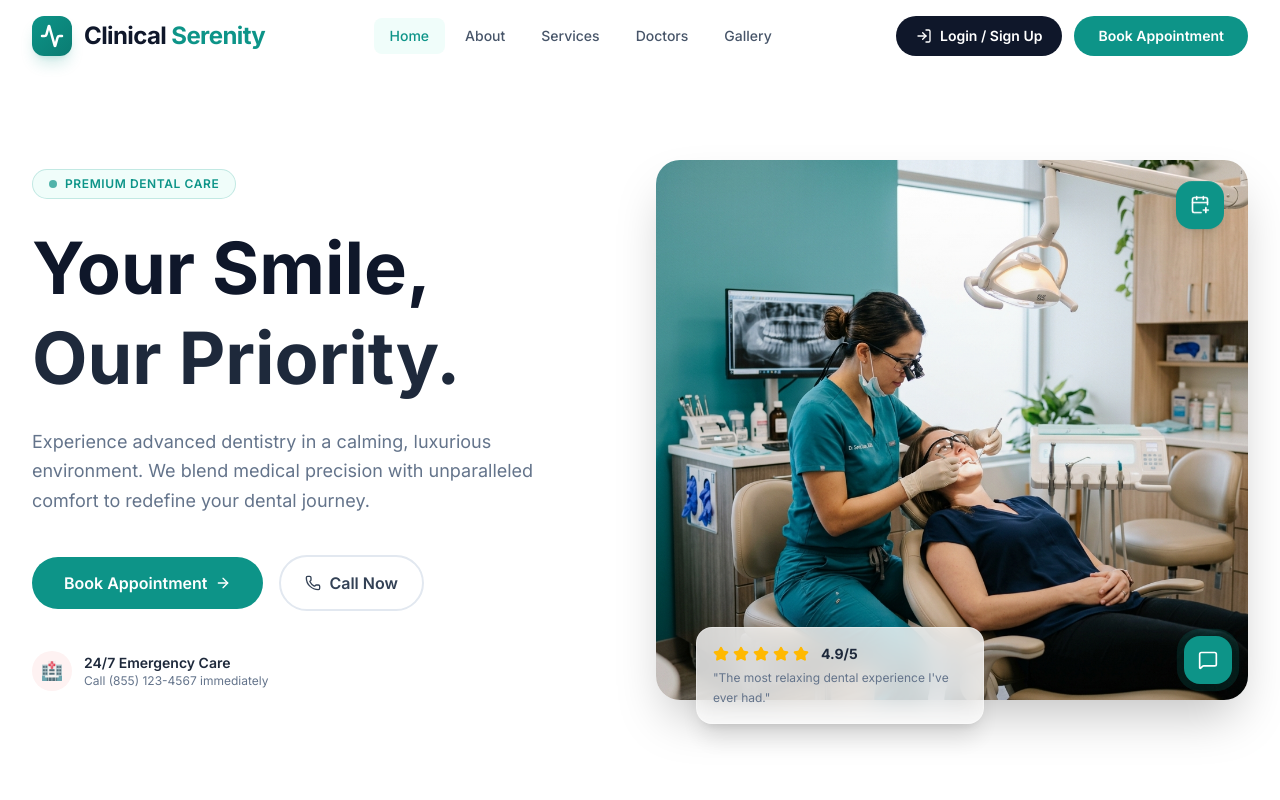
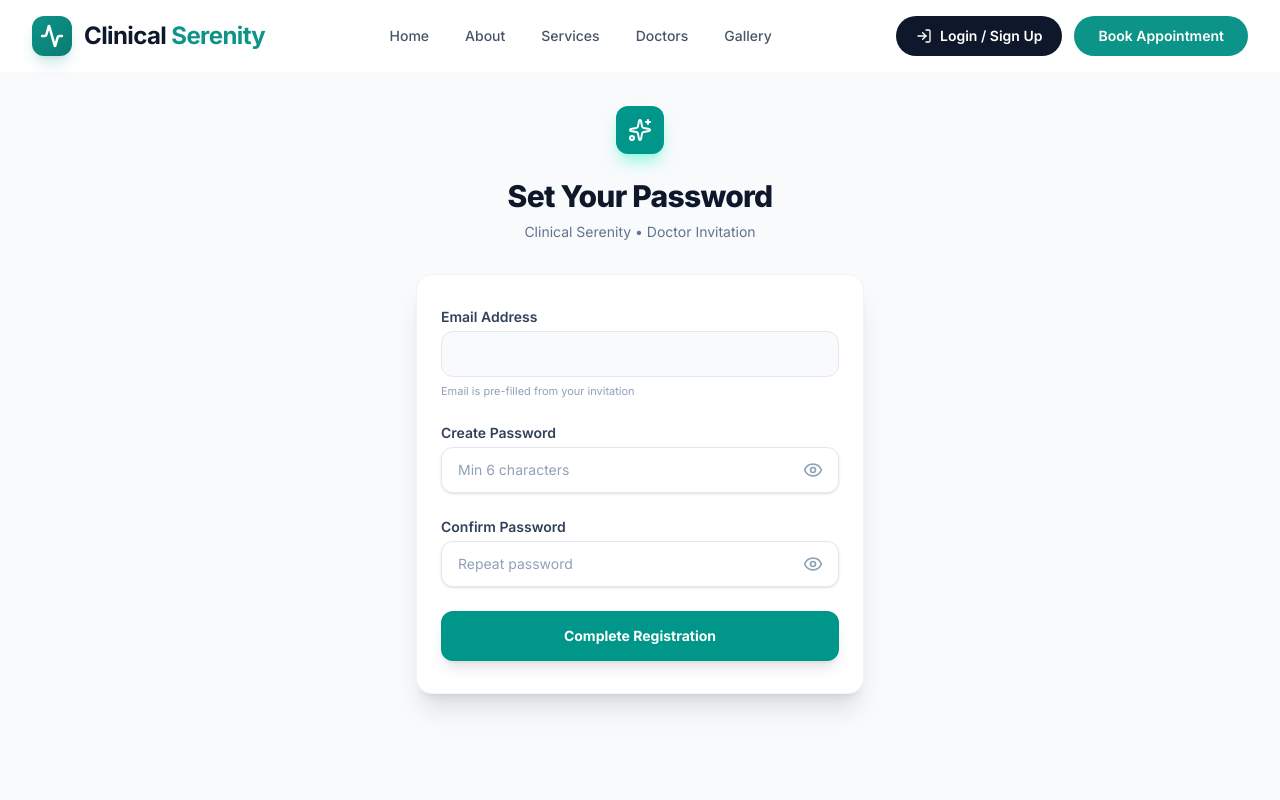
Before and after one commit to anilgiri2023-stack/dental-management-system, a React (Vite) app in the folder client/: page /doctor-register in a window 1280 px wide. Before the commit this address led to /. Shown: the top 800 px of the page. Built offline with nearby package versions, Linux system fonts and the light colour scheme.

Commit message:
fix routing

```diff
--- a/client/src/App.jsx
+++ b/client/src/App.jsx
@@ -21,6 +21,7 @@ import DoctorLoginPage from './pages/DoctorLoginPage';
 import AdminLoginPage from './pages/AdminLoginPage';
 import SetPassword from './pages/SetPassword';
 import ResetPassword from './pages/ResetPassword';
+import DoctorRegister from './pages/DoctorRegister';
 
 // Protected User Pages
 import UserDashboard from './pages/UserDashboard';
@@ -44,28 +45,45 @@ function PublicLayout({ children }) {
 }
 
 function App() {
+  console.log("🌐 CURRENT PATH:", window.location.pathname);
+
   return (
     <AuthProvider>
       <Router>
         <ScrollToTop />
         <Routes>
-          {/* Public pages with Navbar + Footer */}
+          {/* ═══════════════════════════════════════════════════════════
+              1. PUBLIC ROUTES (Always Accessible)
+              ═══════════════════════════════════════════════════════════ */}
           <Route path="/" element={<PublicLayout><Home /></PublicLayout>} />
           <Route path="/about" element={<PublicLayout><About /></PublicLayout>} />
           <Route path="/services" element={<PublicLayout><ServicesPage /></PublicLayout>} />
           <Route path="/doctors" element={<PublicLayout><DoctorsPage /></PublicLayout>} />
           <Route path="/gallery" element={<PublicLayout><GalleryPage /></PublicLayout>} />
-          <Route path="/book" element={<Navigate to="/patient/book" replace />} />
+          <Route path="/contact" element={<PublicLayout><ContactPage /></PublicLayout>} />
 
-          {/* Auth Routes (no Navbar/Footer) */}
-          <Route path="/login" element={<Navigate to="/login/patient" replace />} />
+          {/* Doctor Invitation Registration (Must be public & top-level) */}
+          <Route
+          path="/doctor-register"
+          element={
+            <PublicLayout>
+              <DoctorRegister />
+            </PublicLayout>
+          }
+/>
+
+          {/* Auth Entry Points */}
           <Route path="/login/patient" element={<PatientLoginPage />} />
           <Route path="/login/doctor" element={<DoctorLoginPage />} />
           <Route path="/login/admin" element={<AdminLoginPage />} />
           <Route path="/set-password" element={<SetPassword />} />
           <Route path="/reset-password" element={<ResetPassword />} />
 
-          {/* User dashboard (protected, no Navbar/Footer — has its own header) */}
+          {/* ═══════════════════════════════════════════════════════════
+              2. PROTECTED ROUTES (Require Specific Roles)
+              ═══════════════════════════════════════════════════════════ */}
+
+          {/* Patient Routes */}
           <Route
             path="/patient"
             element={
@@ -82,9 +100,8 @@ function App() {
               </UserProtectedRoute>
             }
           />
-          <Route path="/dashboard" element={<Navigate to="/patient" replace />} />
 
-          {/* Doctor dashboard (protected, no Navbar/Footer) */}
+          {/* Doctor Routes */}
           <Route
             path="/doctor"
             element={
@@ -94,10 +111,7 @@ function App() {
             }
           />
 
-          {/* Hidden admin login — NOT linked anywhere in UI (Deprecated path, redirects to new) */}
-          <Route path="/admin-login" element={<Navigate to="/login/admin" replace />} />
-
-          {/* Protected admin routes */}
+          {/* Admin Routes */}
           <Route
             path="/admin/dashboard"
             element={
@@ -106,7 +120,6 @@ function App() {
               </ProtectedRoute>
             }
           />
-          {/* /admin-dashboard alias */}
           <Route
             path="/admin-dashboard"
             element={
@@ -116,14 +129,20 @@ function App() {
             }
           />
 
-          {/* Redirect /admin to /admin/dashboard */}
+          {/* ═══════════════════════════════════════════════════════════
+              3. REDIRECTS & ALIASES
+              ═══════════════════════════════════════════════════════════ */}
+          <Route path="/login" element={<Navigate to="/login/patient" replace />} />
+          <Route path="/book" element={<Navigate to="/patient/book" replace />} />
+          <Route path="/dashboard" element={<Navigate to="/patient" replace />} />
+          <Route path="/admin-login" element={<Navigate to="/login/admin" replace />} />
           <Route path="/admin" element={<Navigate to="/admin/dashboard" replace />} />
-
-          {/* Redirect /register to /login (no separate registration) */}
           <Route path="/register" element={<Navigate to="/login" replace />} />
 
-          {/* Catch all — redirect to home */}
-          <Route path="*" element={<Navigate to="/" replace />} />
+          {/* ═══════════════════════════════════════════════════════════
+              4. CATCH-ALL (Fallback to Home)
+              ═══════════════════════════════════════════════════════════ */}
+          <Route path="*" element={<div>Page Not Found</div>} />
         </Routes>
       </Router>
     </AuthProvider>
--- a/client/src/components/ProtectedRoute.jsx
+++ b/client/src/components/ProtectedRoute.jsx
@@ -21,8 +21,8 @@ export default function ProtectedRoute({ children }) {
 
   // Not logged in at all → admin login
   if (!isAuthenticated) {
-    console.log('🔒 ProtectedRoute: Not authenticated, redirecting to /admin-login');
-    return <Navigate to="/admin-login" replace />;
+    console.log('🔒 ProtectedRoute: Not authenticated, redirecting to /login/admin');
+    return <Navigate to="/login/admin" replace />;
   }
 
   // Logged in but NOT admin → redirect to user dashboard
--- a/client/src/context/AuthContext.jsx
+++ b/client/src/context/AuthContext.jsx
@@ -22,7 +22,11 @@ export function AuthProvider({ children }) {
 
   // Persist user to localStorage whenever it changes
   useEffect(() => {
-    console.log('👤 AuthContext state:', { user: user ? { id: user.id, email: user.email, role: user.role } : null, loading });
+    console.log('👤 AuthContext state:', {
+      user: user ? { id: user.id, email: user.email, role: user.role } : null,
+      loading,
+      isAuthenticated
+    });
     if (user) {
       localStorage.setItem('cs_user', JSON.stringify(user));
     } else {
@@ -210,7 +214,7 @@ export function AuthProvider({ children }) {
       const type = params.get('type') || queryParams.get('type');
       const hasToken = hash.includes('access_token') || search.includes('token=');
       const hasErrorCode = hash.includes('error=') || search.includes('error=');
-      const isAuthPage = path === '/set-password' || path === '/reset-password';
+      const isAuthPage = path === '/set-password' || path === '/reset-password' || path === '/doctor-register';
 
       const active = hasToken || type === 'invite' || type === 'recovery' || hasErrorCode || isAuthPage;
 
--- a/client/src/pages/AdminDashboard.jsx
+++ b/client/src/pages/AdminDashboard.jsx
@@ -182,15 +182,19 @@ export default function AdminDashboard() {
     setError('');
     setSuccessMsg('');
     try {
-      await authFetch(`/admin/invite-${inviteRole}`, {
+      const data = await authFetch(`/admin/invite-${inviteRole}`, {
         method: 'POST',
         body: JSON.stringify({ name: inviteName, email: inviteEmail }),
       });
-      setSuccessMsg(`${inviteRole === 'admin' ? 'Admin' : 'Doctor'} invitation sent to ${inviteEmail}`);
+
+      setSuccessMsg(data.message || `${inviteRole === 'admin' ? 'Admin' : 'Doctor'} invited successfully`);
       setShowInviteModal(false);
       setInviteName('');
       setInviteEmail('');
       if (activeTab === 'users') fetchUsers();
+
+      // Auto-clear success message after 5 seconds
+      setTimeout(() => setSuccessMsg(''), 5000);
     } catch (err) {
       console.error(`Invite ${inviteRole} error:`, err);
       setError(err.message || `Failed to invite ${inviteRole}`);
--- /dev/null
+++ b/client/src/pages/DoctorRegister.jsx
@@ -0,0 +1,189 @@
+import { useState, useEffect } from 'react';
+import { useNavigate, useSearchParams } from 'react-router-dom';
+import { Eye, EyeOff, Sparkles, ShieldCheck } from 'lucide-react';
+import { apiFetch } from '../utils/api';
+
+export default function DoctorRegister() {
+  const [searchParams] = useSearchParams();
+  const emailParam = searchParams.get('email') || '';
+
+  const [password, setPassword] = useState('');
+  const [confirmPassword, setConfirmPassword] = useState('');
+  const [error, setError] = useState('');
+  const [loading, setLoading] = useState(false);
+  const [success, setSuccess] = useState(false);
+  const [showPassword, setShowPassword] = useState(false);
+  const [showConfirm, setShowConfirm] = useState(false);
+
+  const navigate = useNavigate();
+
+  useEffect(() => {
+    const emailFromUrl = new URLSearchParams(window.location.search).get("email");
+    console.log("DoctorRegister mounted");
+    console.log("PATH:", window.location.pathname);
+    console.log("EMAIL:", emailFromUrl);
+  }, []);
+
+  const handleSubmit = async (e) => {
+    e.preventDefault();
+    setError('');
+
+    if (!emailParam) {
+      setError('Invalid registration link. Email is missing.');
+      return;
+    }
+    if (password !== confirmPassword) {
+      setError('Passwords do not match');
+      return;
+    }
+    if (password.length < 6) {
+      setError('Password must be at least 6 characters');
+      return;
+    }
+
+    setLoading(true);
+    try {
+      const response = await apiFetch('/doctor/register', {
+        method: 'POST',
+        body: JSON.stringify({
+          email: emailParam,
+          password: password
+        }),
+      });
+
+      if (response.success) {
+        setSuccess(true);
+        setTimeout(() => {
+          navigate('/login/doctor');
+        }, 3000);
+      } else {
+        throw new Error(response.message || 'Registration failed');
+      }
+    } catch (err) {
+      console.error('Registration error:', err);
+      setError(err.message || 'Failed to complete registration');
+    } finally {
+      setLoading(false);
+    }
+  };
+
+  if (success) {
+    return (
+      <div className="min-h-screen bg-slate-50 flex flex-col justify-center py-12 px-4 sm:px-6 lg:px-8">
+        <div className="sm:mx-auto sm:w-full sm:max-w-md bg-white py-10 px-6 shadow-xl rounded-2xl text-center border border-teal-100 animate-fade-in">
+          <div className="w-20 h-20 bg-teal-50 rounded-full flex items-center justify-center mx-auto mb-6">
+            <ShieldCheck className="w-10 h-10 text-teal-600" />
+          </div>
+          <h2 className="text-2xl font-bold text-slate-900 mb-2">Registration Complete!</h2>
+          <p className="text-slate-600 mb-6">Your doctor account has been activated. You can now log in to access your dashboard.</p>
+          <div className="flex items-center justify-center gap-2 text-teal-600 font-medium">
+            <div className="w-4 h-4 border-2 border-teal-600 border-t-transparent rounded-full animate-spin" />
+            Redirecting to login...
+          </div>
+        </div>
+      </div>
+    );
+  }
+
+  return (
+    <div className="min-h-screen bg-slate-50 flex flex-col justify-center py-12 px-4 sm:px-6 lg:px-8">
+      <div className="sm:mx-auto sm:w-full sm:max-w-md">
+        <div className="flex justify-center mb-6">
+          <div className="w-12 h-12 bg-teal-600 rounded-xl flex items-center justify-center shadow-lg shadow-teal-200">
+            <Sparkles className="w-6 h-6 text-white" />
+          </div>
+        </div>
+        <h2 className="text-center text-3xl font-extrabold text-slate-900 tracking-tight">
+          Set Your Password
+        </h2>
+        <p className="mt-2 text-center text-sm text-slate-500">
+          Clinical Serenity • Doctor Invitation
+        </p>
+      </div>
+
+      <div className="mt-8 sm:mx-auto sm:w-full sm:max-w-md">
+        <div className="bg-white py-8 px-6 shadow-xl rounded-2xl border border-slate-100">
+          {error && (
+            <div className="bg-red-50 border-l-4 border-red-500 p-4 mb-6 rounded-r-lg">
+              <p className="text-sm text-red-700 font-medium">{error}</p>
+            </div>
+          )}
+
+          <form className="space-y-6" onSubmit={handleSubmit}>
+            <div>
+              <label className="block text-sm font-semibold text-slate-700 mb-1">Email Address</label>
+              <input
+                type="email"
+                readOnly
+                className="block w-full px-4 py-3 bg-slate-50 border border-slate-200 rounded-xl text-slate-500 cursor-not-allowed sm:text-sm focus:outline-none"
+                value={emailParam}
+              />
+              <p className="mt-1.5 text-[11px] text-slate-400">Email is pre-filled from your invitation</p>
+            </div>
+
+            <div>
+              <label className="block text-sm font-semibold text-slate-700 mb-1">Create Password</label>
+              <div className="relative">
+                <input
+                  type={showPassword ? "text" : "password"}
+                  required
+                  minLength={6}
+                  className="block w-full px-4 py-3 border border-slate-200 rounded-xl shadow-sm placeholder-slate-400 focus:outline-none focus:ring-2 focus:ring-teal-500/20 focus:border-teal-500 sm:text-sm pr-12 transition-all"
+                  value={password}
+                  onChange={(e) => setPassword(e.target.value)}
+                  placeholder="Min 6 characters"
+                />
+                <button
+                  type="button"
+                  onClick={() => setShowPassword(!showPassword)}
+                  className="absolute inset-y-0 right-0 pr-4 flex items-center text-slate-400 hover:text-slate-600 transition-colors"
+                >
+                  {showPassword ? <EyeOff className="h-5 w-5" /> : <Eye className="h-5 w-5" />}
+                </button>
+              </div>
+            </div>
+
+            <div>
+              <label className="block text-sm font-semibold text-slate-700 mb-1">Confirm Password</label>
+              <div className="relative">
+                <input
+                  type={showConfirm ? "text" : "password"}
+                  required
+                  minLength={6}
+                  className="block w-full px-4 py-3 border border-slate-200 rounded-xl shadow-sm placeholder-slate-400 focus:outline-none focus:ring-2 focus:ring-teal-500/20 focus:border-teal-500 sm:text-sm pr-12 transition-all"
+                  value={confirmPassword}
+                  onChange={(e) => setConfirmPassword(e.target.value)}
+                  placeholder="Repeat password"
+                />
+                <button
+                  type="button"
+                  onClick={() => setShowConfirm(!showConfirm)}
+                  className="absolute inset-y-0 right-0 pr-4 flex items-center text-slate-400 hover:text-slate-600 transition-colors"
+                >
+                  {showConfirm ? <EyeOff className="h-5 w-5" /> : <Eye className="h-5 w-5" />}
+                </button>
+              </div>
+            </div>
+
+            <div>
+              <button
+                type="submit"
+                disabled={loading}
+                className={`w-full flex justify-center items-center py-3.5 px-4 border border-transparent rounded-xl shadow-lg text-sm font-bold text-white bg-teal-600 hover:bg-teal-700 focus:outline-none focus:ring-2 focus:ring-offset-2 focus:ring-teal-500 transform active:scale-[0.98] transition-all ${
+                  loading ? 'opacity-70 cursor-not-allowed' : ''
+                }`}
+              >
+                {loading ? (
+                  <>
+                    <div className="w-4 h-4 border-2 border-white border-t-transparent rounded-full animate-spin mr-2" />
+                    Completing Registration...
+                  </>
+                ) : 'Complete Registration'}
+              </button>
+            </div>
+          </form>
+        </div>
+      </div>
+    </div>
+  );
+}
```
Also changed, not shown: 2 other files (tests, documents, lock files or other folders).
